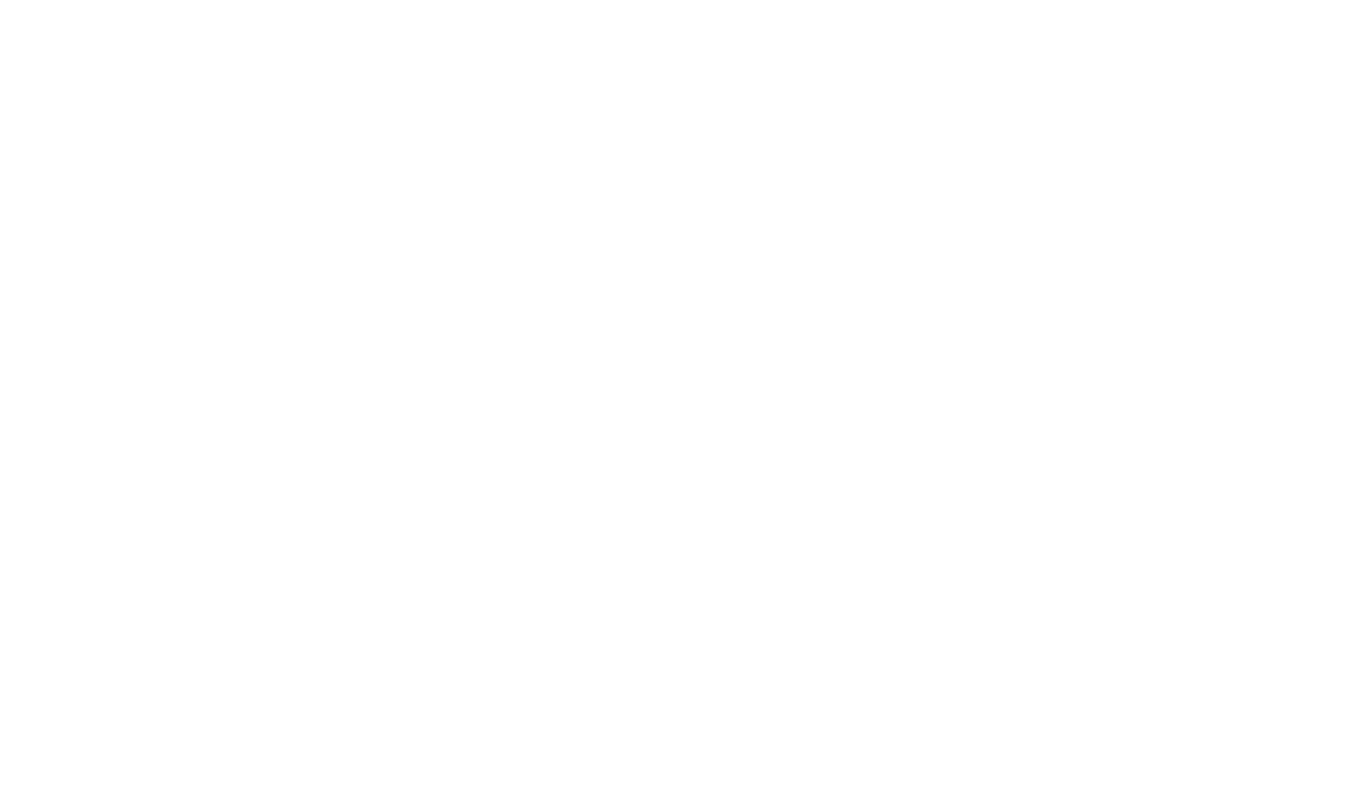
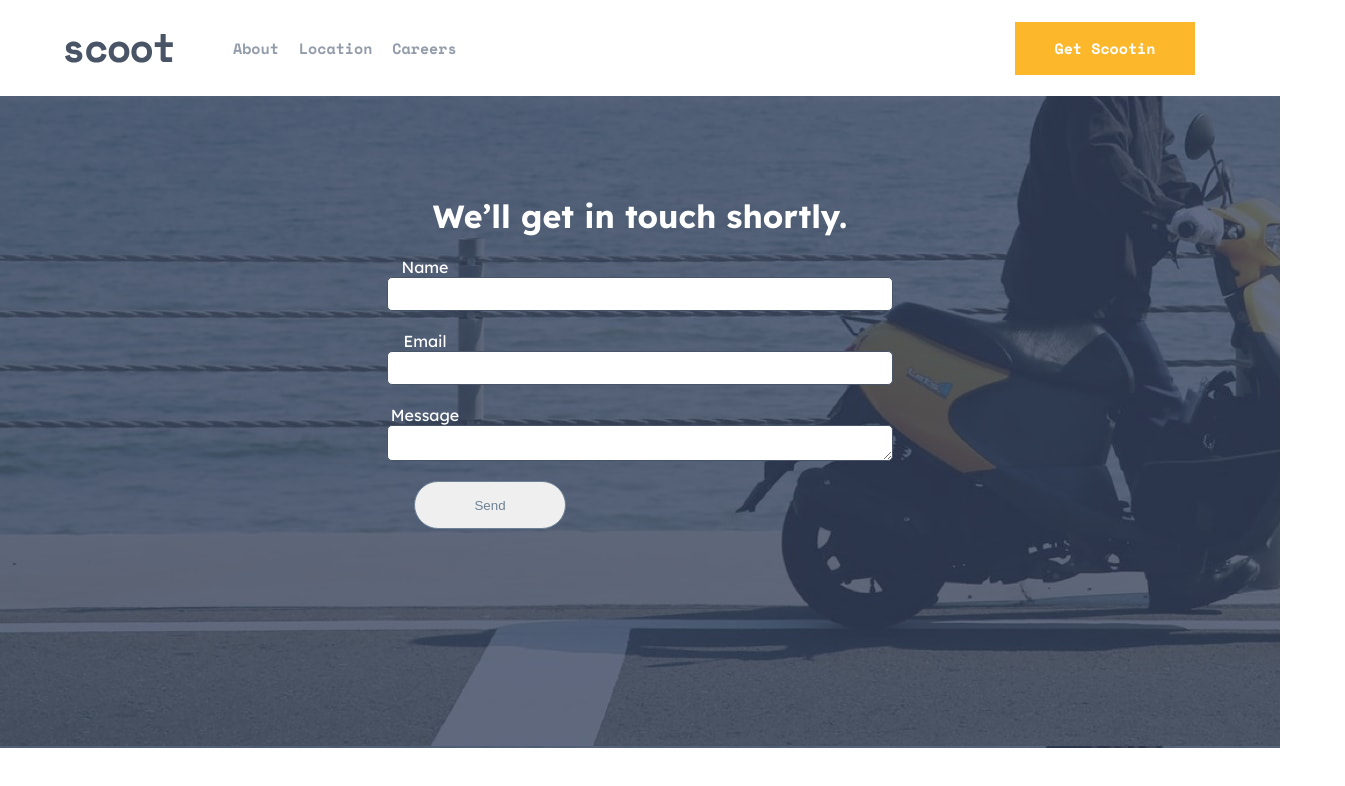
Before and after one commit to shaunvan119/scoot-webpage, a React (Create React App) app: page /contactUs in a window 1280 px wide. Before the commit this address had no page. Shown: the top 786 px of the page, 1345 px wide, since content can reach past the window. Built offline with nearby package versions, Linux system fonts and the light colour scheme.

Commit message:
contact component completed

```diff
--- a/src/App.js
+++ b/src/App.js
@@ -3,6 +3,7 @@ import About from "./pages/About";
 import Careers from "./pages/Careers";
 import Locations from "./pages/Locations";
 import { Routes, Route } from "react-router-dom";
+import ContactForm from "./components/ContactForm";
 
 
 
@@ -14,7 +15,7 @@ function App() {
         <Route exact path="/" element={[<Home/>]}/>
         <Route path="/About" element={<About/>}/>
         <Route path="/Careers" element={<Careers/>}/>
-        <Route path="/Location" element={<Locations/>}/>
+        <Route path="/contactUs" element={<ContactForm/>}/>
      </Routes>
 
 
--- a/src/components/Contact.js
+++ b/src/components/ContactForm.js
@@ -1,9 +1,15 @@
+
+import scooter from "../assets/images/scooter.jpg"
 import React, { useState, useRef } from "react"
 import emailjs from "@emailjs/browser"
 import Header from "./Header";
 
 
-
+var backgroundScooter = {
+  width: "100%",
+  height: "652px",
+  backgroundImage: `url(${scooter})`
+};
 
 
 
@@ -47,7 +53,9 @@ const ContactForm = () => {
   return (
      <div className="form-section-contactus">
      <Header/>
-     <h1 className="contact-us-header">Submit a help request and<br/> we’ll get in touch shortly.</h1>
+     <div style={ backgroundScooter }>
+     <div className="centered-form">
+     <h1 className="contact-us-header">We’ll get in touch shortly.</h1>
       <form className="form-contact" ref={form} onSubmit={sendEmail}>
         <label>Name</label>
         <input className="input-contact" type="text" name="user_name" />
@@ -58,7 +66,8 @@ const ContactForm = () => {
         <div> {result ? <Result/> : null}</div>
         <input className="input-button" type="submit" value="Send" />
       </form>
-
+     </div>
+ </div>
    </div>
   );
 };
--- a/src/components/Header.js
+++ b/src/components/Header.js
@@ -19,7 +19,7 @@ function Header() {
                     </ul>
                 </nav>
                 </div>
-                 <button className="getSctootin-button">Get Scootin</button>
+                 <Link to="/contactUs"><button className="getSctootin-button">Get Scootin</button></Link>
             </div>
         </header>
     )
--- a/src/index.css
+++ b/src/index.css
@@ -366,10 +366,74 @@ nav li  {
   margin-right: 24px;
 }
 
+/*contact us page*/
+.form-section-contactus {
+  display: flex;
+  flex-direction: column;
+  width: 1440px;
+  max-width: 100%;
+  margin: 0 auto;
+}
+
+.centered-form {
+  margin: 0 auto;
+  margin-top: 100px;
+
+}
+
+.form-contact {
+  display: flex;
+  flex-direction: column;
+
+
+}
+
+.form-contact {
+  align-items: center;
+
+}
+
+label {
+  color: #FFFFFF;
+  margin-right: 430px;
+}
+
+.input-contact {
+  border: solid 1px;
+  border-color: #495567;
+  height: 30px;
+  width: 500px;
+  border-radius: 5px;
+  margin-bottom: 20px;
+
+}
+
+.input-button {
+  width: 152px;
+  height: 48px;
+  border-radius: 30px;
+  border: solid 1px;
+  color: #6C8294;
+  margin-right: 300px;
+}
+
 
 
 
 /*typography top mid body*/
+
+.contact-us-header {
+  color: #FFFFFF;
+
+}
+
+.result-msg {
+  color: #FCB72B;
+}
+
+.contact-us-header {
+  text-align: center;
+}
 
 .mid-body-h2 {
   font-family: Space Mono;
```
